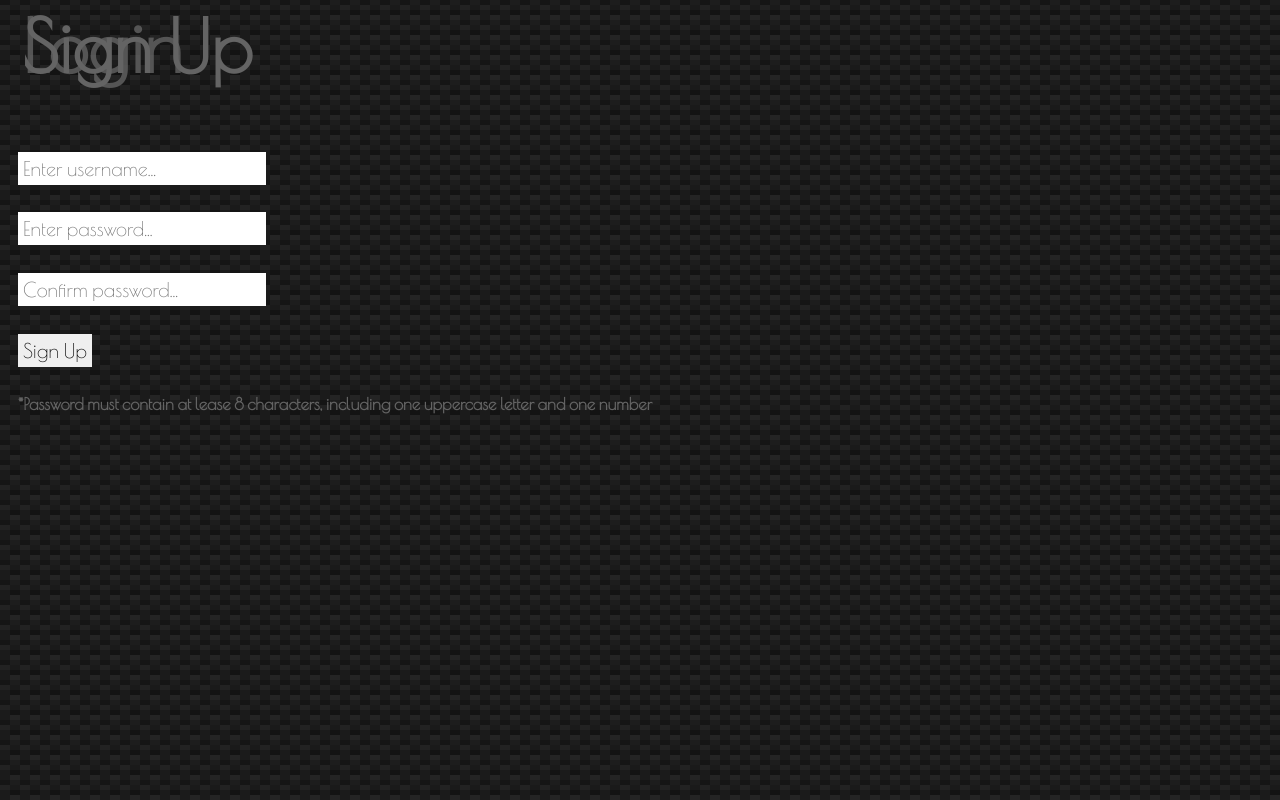
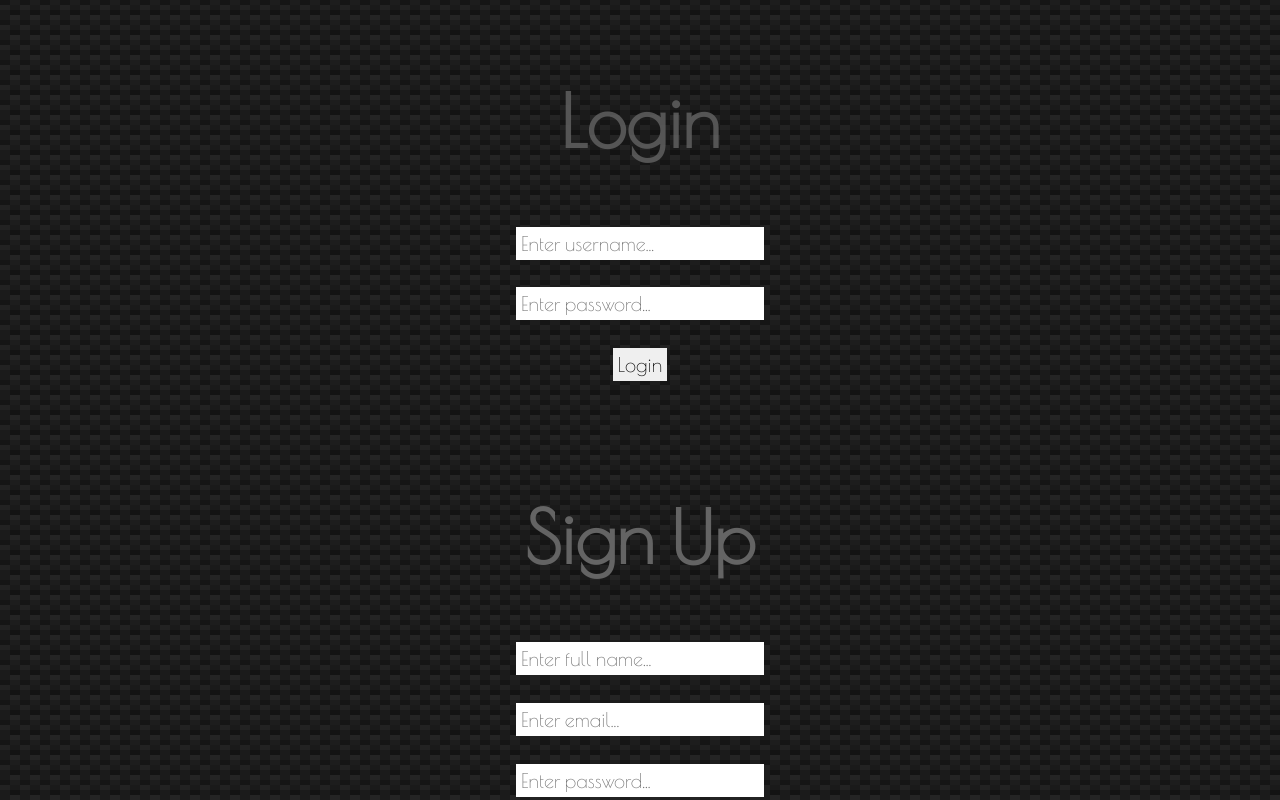
Before and after one commit to cullo7/studibuddi, a website: page loginInfo.html in a window 1280 px wide. Shown: the top 800 px of the page. Drawn offline with nearby package versions, Linux system fonts and the light colour scheme.

Commit message:
edited the login screen

```diff
--- a/loginInfo.html
+++ b/loginInfo.html
@@ -19,7 +19,9 @@
         <div class="signUp">
             <form action="/selection_page" method="post">
                 <h2 class="signUpTitle">Sign Up</h2>
-                <input type="username" placeholder="Enter username...">
+                <input type="username" placeholder="Enter full name...">
+                <h5></h5>
+                <input type="email" placeholder="Enter email...">
                 <h5></h5>
                 <input type="password" placeholder="Enter password...">
                 <h5></h5>
--- a/loginStyle.css
+++ b/loginStyle.css
@@ -8,16 +8,20 @@ body {
     linear-gradient(#1d1d1d 25%, #1a1a1a 25%, #1a1a1a 50%, transparent 50%, transparent 75%, #242424 75%, #242424);
     background-color: #131313;
     background-size: 20px 20px;
-    display: inline block;
     margin-top: -70px;
+    display:block;
 }
 
 .login {
     color: rgba(100,100,100,.8);
     border: 3px;
     padding: 10px;
-    position: absolute;
+    position: relative;
     font-size: 20px;
+    width: 300px;
+    text-align:center;
+    margin:auto;
+    margin-top:75px;
 }
 
 .loginTitle {
@@ -33,6 +37,10 @@ body {
     padding: 10px;
     position: relative;
     font-size: 20px;
+    width: 300px;
+    text-align:center;
+    margin:auto;
+    margin-top:30px;
 }
 
 .signUpTitle {
```
